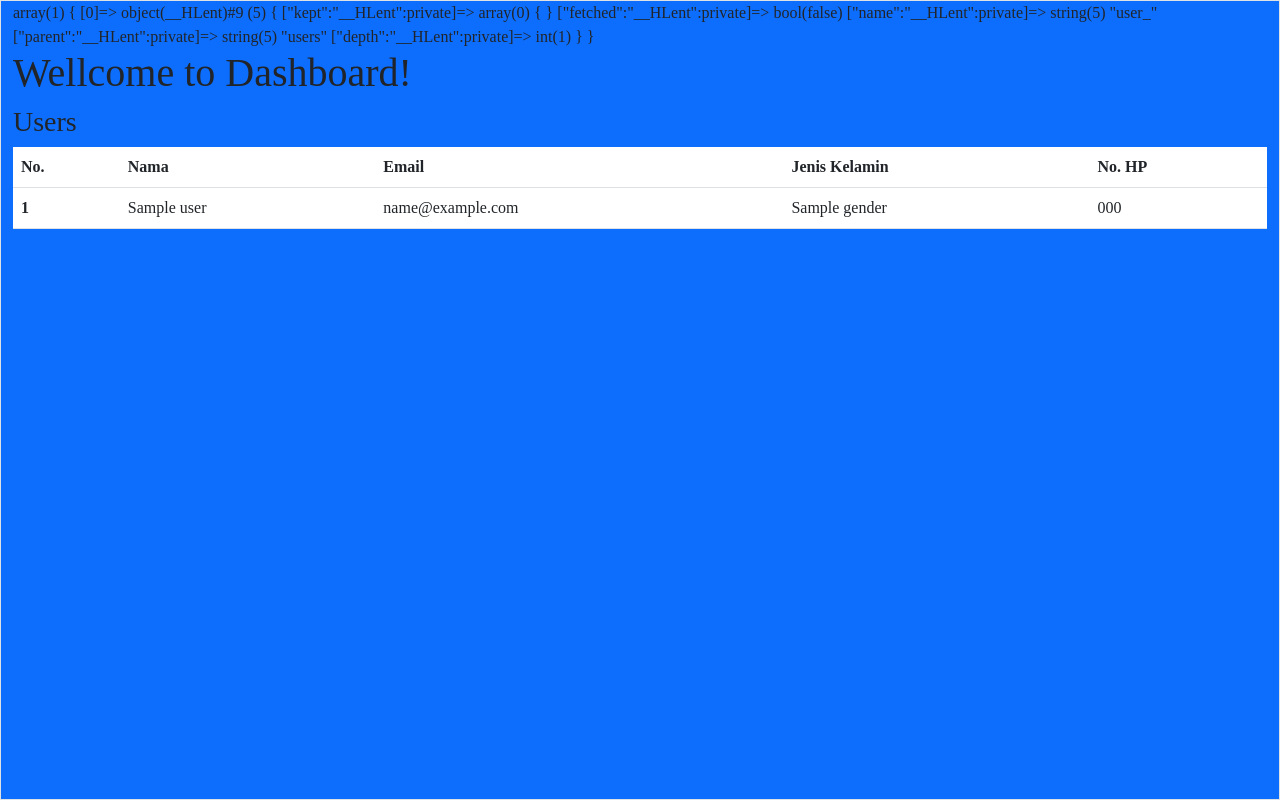
After one commit to rizkilatif/crud-ci, a CodeIgniter 4 app: template app/Views/dashboard.php in a window 1280 px wide. The commit adds this page. Run offline with PHP 8.4 and a stand-in for CodeIgniter, Linux system fonts and the light colour scheme; the template is opened without the code that fills it: most values are stand-ins (such as "Sample title", 1, 10 or a date in 2020); some libraries are stand-ins or nearby versions.

```diff
--- a/app/Config/Routes.php
+++ b/app/Config/Routes.php
@@ -30,7 +30,8 @@ $routes->set404Override();
 // We get a performance increase by specifying the default
 // route since we don't have to scan directories.
 $routes->get('/', 'Home::index');
-$routes->get('/register', 'Page::register');
+$routes->add('/register', 'Page::register');
+$routes->get('/dashboard', 'Page::dashboard');
 
 /*
  * --------------------------------------------------------------------
--- /dev/null
+++ b/app/Views/dashboard.php
@@ -0,0 +1,44 @@
+<!DOCTYPE html>
+<html lang="en">
+<head>
+    <meta charset="UTF-8">
+    <meta name="viewport" content="width=device-width, initial-scale=1.0">
+    <link href="https://cdn.jsdelivr.net/npm/bootstrap@5.3.0/dist/css/bootstrap.min.css" rel="stylesheet" integrity="sha384-9ndCyUaIbzAi2FUVXJi0CjmCapSmO7SnpJef0486qhLnuZ2cdeRhO02iuK6FUUVM" crossorigin="anonymous">
+    <title>Registrasi DiscoverZ</title>
+</head>
+<body>
+  <div style="font-family: poppins;" class=" container-fluid bg-primary vh-100 border">
+    <?php var_dump($users) ?>
+    <h1>Wellcome to Dashboard!</h1>
+    <h3>Users</h3>
+    <table class="table">
+      <thead>
+        <tr>
+          <th scope="col">No.</th>
+          <th scope="col">Nama</th>
+          <th scope="col">Email</th>
+          <th scope="col">Jenis Kelamin</th>
+          <th scope="col">No. HP</th>
+        </tr>
+      </thead>
+      <tbody>
+        <?php
+          $index = 0;
+          foreach($users as $user) :
+          $index++
+        ?>
+        <tr>
+          <th scope="row"><?= $index ?></th>
+          <td><?= $user['name'] ?></td>
+          <td><?= $user['email'] ?></td>
+          <td><?= $user['gender'] ?></td>
+          <td><?= $user['phone'] ?></td>
+        </tr>
+        <?php endforeach ?>
+      </tbody>
+    </table>
+      <?php foreach($users as $user) ?>
+  </div>
+</body>
+<script src="https://cdn.jsdelivr.net/npm/bootstrap@5.3.0/dist/js/bootstrap.bundle.min.js" integrity="sha384-geWF76RCwLtnZ8qwWowPQNguL3RmwHVBC9FhGdlKrxdiJJigb/j/68SIy3Te4Bkz" crossorigin="anonymous"></script>
+</html>
```
Also changed, not shown: app/Controllers/Page.php (+34 -5 lines), app/Models/UserModel.php (added, +37 -0 lines), app/Views/register.php (+4 -4 lines).
